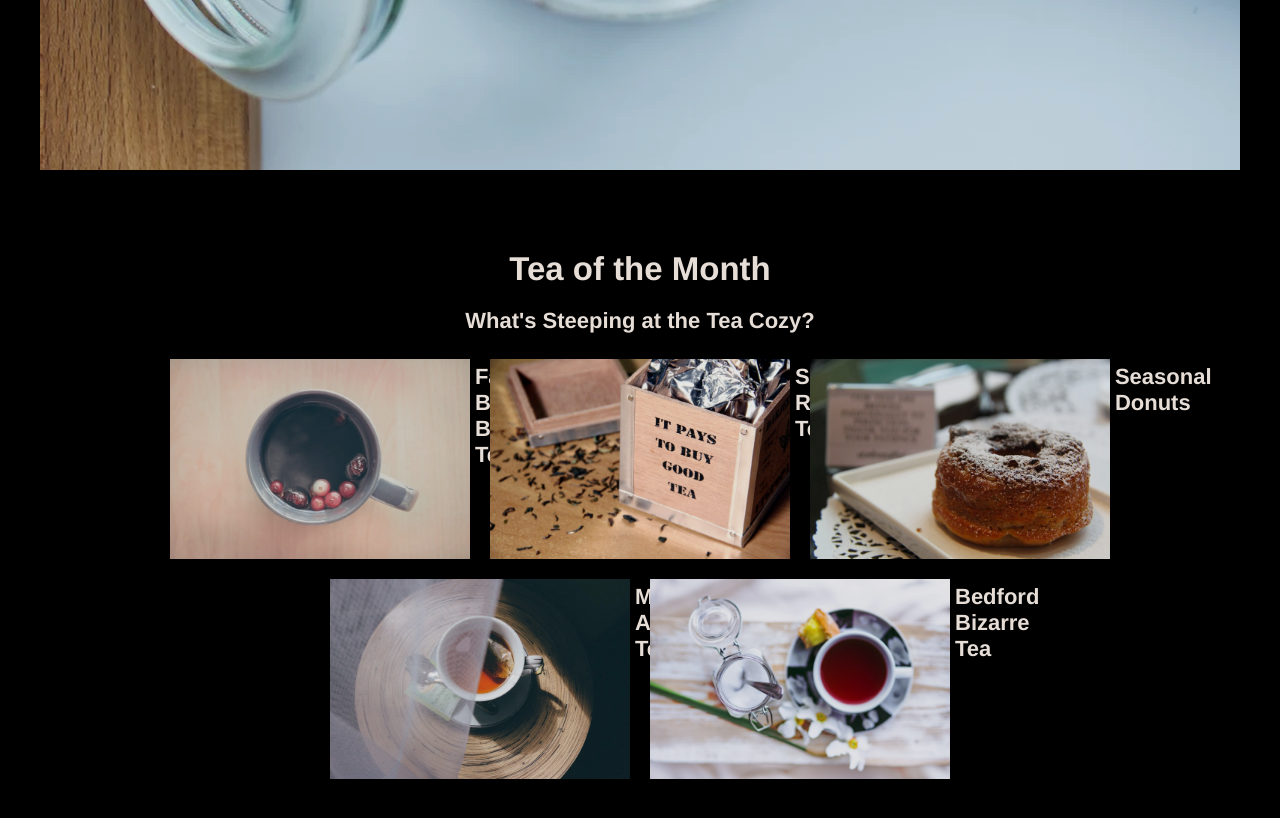
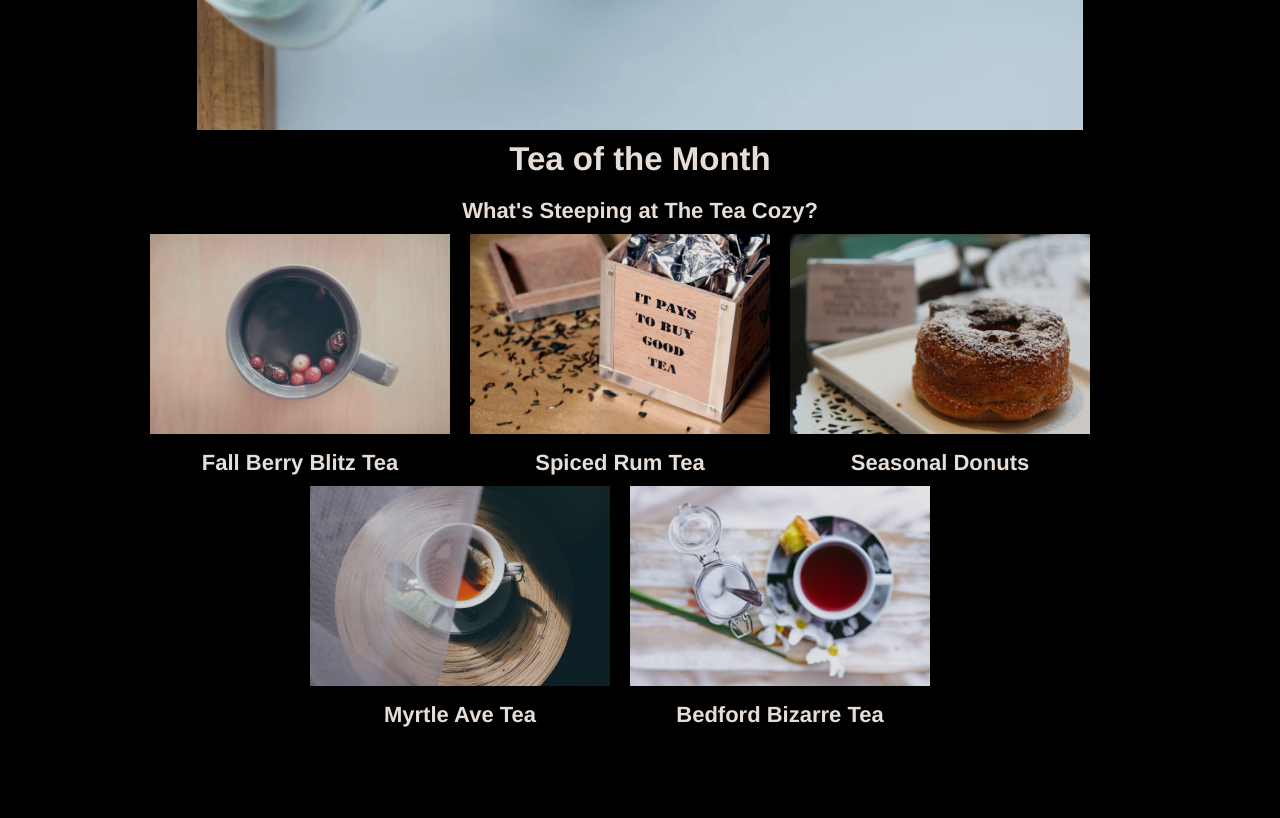
Before and after one commit to jtunsworth/teaCozy, a plain HTML site: page index.html in a window 1280 px wide. Shown: the part 640-1458 px from the top of the page. After the commit the page ends 1378 px from the top, so only its background shows below. Drawn offline with Linux system fonts and the light colour scheme.

Commit message:
second commit - tea images

```diff
--- a/index.html
+++ b/index.html
@@ -23,31 +23,34 @@
                  </div>
              </section>
              <section id="store">
+                <div class="content">
                   <h2>Tea of the Month</h2>
-                 <h4>What's Steeping at the Tea Cozy?</h4>
-                    <div class = "container gallery">
-                        <div class = "teaImage">
-                            <img src ="images/img-berryblitz.webp">
-                            <span>Fall Berry Blitz Tea</span>
+                  <h4>What's Steeping at The Tea Cozy?</h4>
+                  <div class="container teas">
+                    <div class="teas">
+                      <img src="images/img-berryblitz.webp">
+                      <h4>Fall Berry Blitz Tea</h4>
                     </div>
-                        <div class= "teaImage">
-                            <img src = "images/img-spiced-rum.webp">
-                            <span>Spiced Rum Tea</span>
+                    <div class="teas">
+                      <img src="images/img-spiced-rum.webp">
+                      <h4>Spiced Rum Tea</h4>
                     </div>
-                        <div class = "teaImage">
-                            <img src = "images/img-donut.webp">
-                            <span>Seasonal Donuts</span>
+                    <div class="teas">
+                      <img src="images/img-donut.webp">
+                      <h4>Seasonal Donuts</h4>
                     </div>
-                        <div class = "teaImage">
-                            <img src = "images/img-myrtle-ave.webp">
-                            <span>Myrtle Ave Tea</span>
+                    <div class="teas">
+                      <img src="images/img-myrtle-ave.webp">
+                      <h4>Myrtle Ave Tea</h4>
                     </div>
-                        <div class = "teaImage">
-                            <img src = "images/img-bedford-bizarre.webp">
-                            <span>Bedford Bizarre Tea</span>
+                    <div class="teas">
+                      <img src="images/img-bedford-bizarre.webp">
+                      <h4>Bedford Bizarre Tea</h4>
+                    </div>
                   </div>
                 </div>
             </section>
+
          </main>
 
     </body>
--- a/style.css
+++ b/style.css
@@ -9,7 +9,8 @@ body {
     background-color: black;
     opacity: 0.9;
     margin: 0;
-    z-index:0
+    text-align: center;
+
 }
 
 .header {
@@ -57,8 +58,8 @@ nav span {
 
 main {
     margin:auto;
-    text-align: center;
-    margin: 40px;
+    width: 1200px;
+    margin: auto;
 }
 
 h2, h3, h4 {
@@ -70,9 +71,6 @@ h2, h3, h4 {
     display: flex;
     justify-content: center;
     flex-wrap: wrap;
-    text-align: center;
-
-
 }
 
 #mission {
@@ -82,7 +80,7 @@ h2, h3, h4 {
     background-size: cover;
     height: 700px;
     padding-top: 70px;
-    z-index: 1;
+
 }
 
 #mission .content {
@@ -91,31 +89,23 @@ h2, h3, h4 {
     width: 100%;
 }
 
-#store {
-    height: 700px;
+.container {
+        display: inline-flex;
+        flex-wrap: wrap;
+        justify-content: center;
+}
+
+.store {
     width: 1000px;
     margin: auto;
-    padding-top: 70px;
-}
+    padding: 70px 0;
+  }
 
-.gallery {
-    padding: 5px;
-}
+  .teas {
+    padding-right: 20px;
+  }
 
-.teaImage {
+  .teas img {
     height: 200px;
     width: 300px;
-    margin: 10px;
-    display: inline-flex;
-    vertical-align: top;
-    text-align: center;
-
-}
-
-.teaImage span {
-    padding: 5px;
-    font-weight: bold;
-    text-align: justify;
-    display: block;
-    width: auto;
-}
+  }
```
Lines whose indentation alone changed are shown as unchanged.
